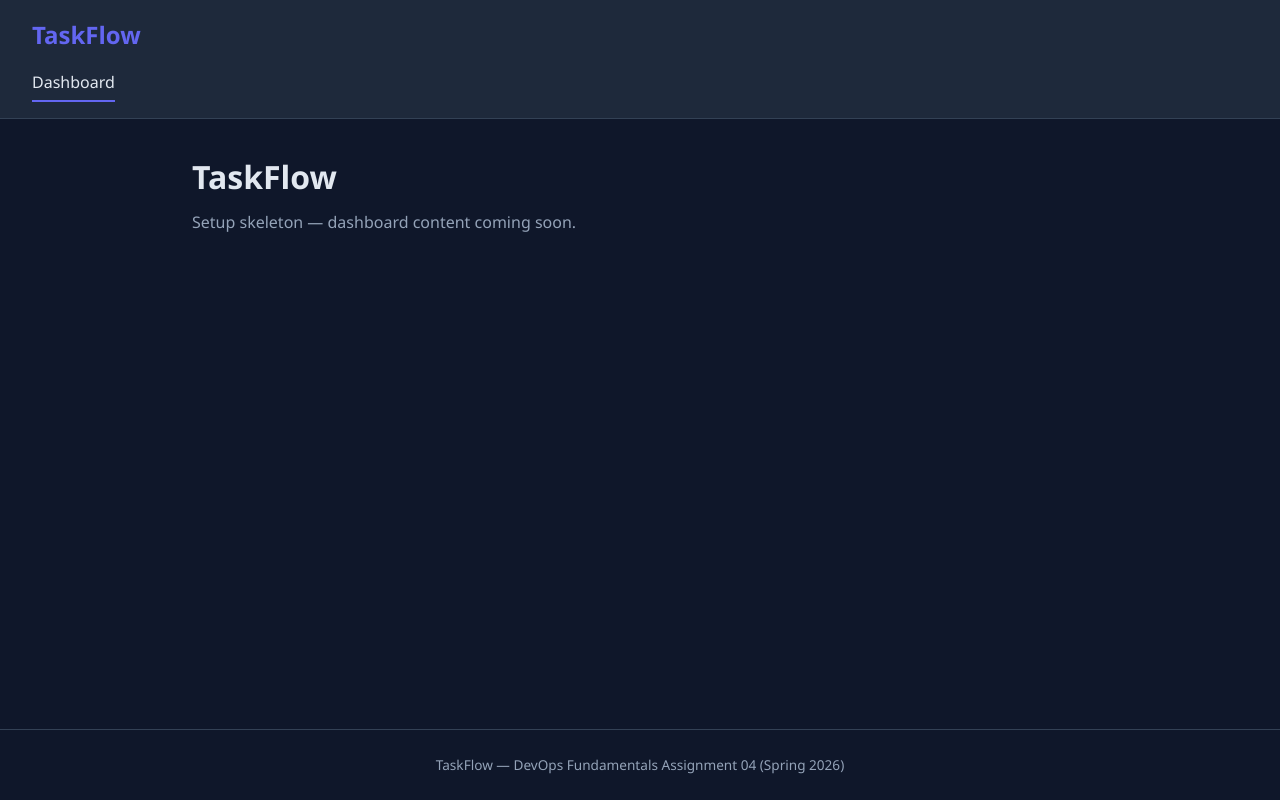
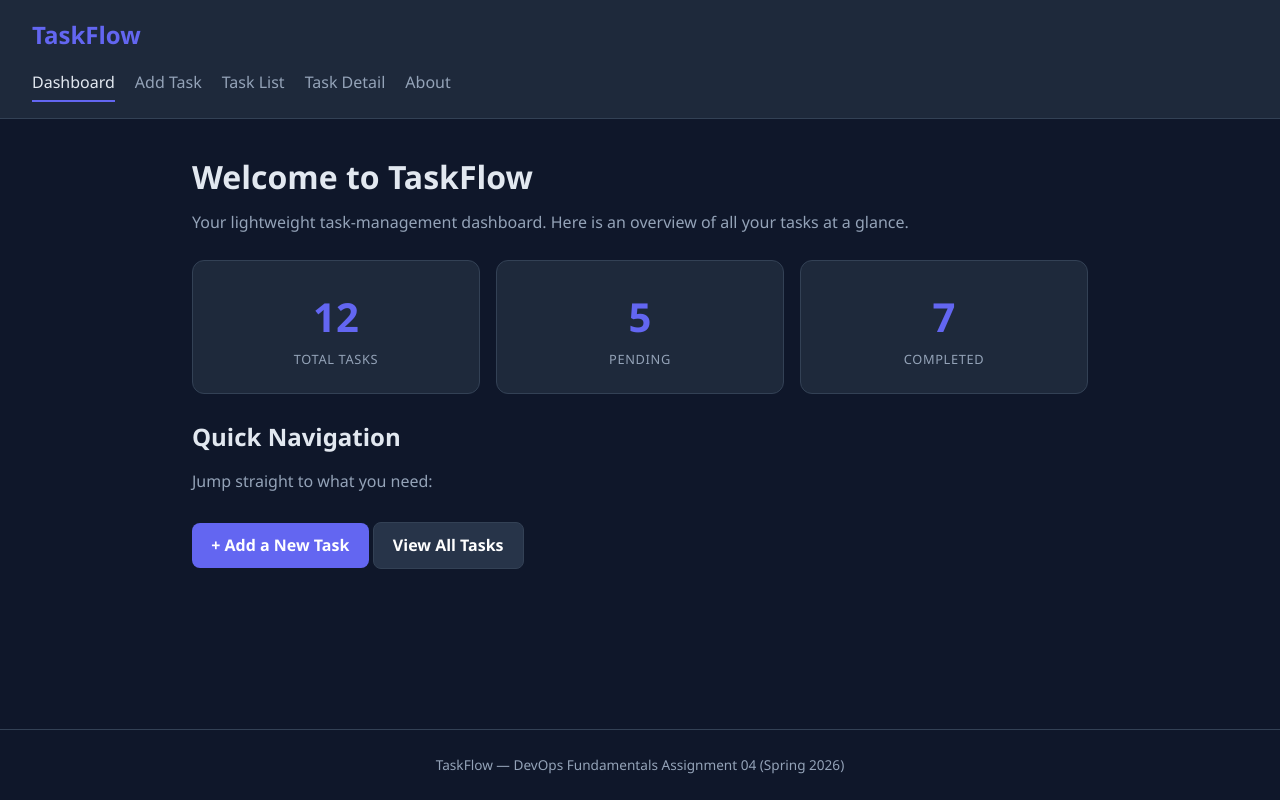
Before and after one commit to AfnanRaees/taskflow-cicd, a plain HTML site: page index.html in a window 1280 px wide. Drawn offline with Linux system fonts and the light colour scheme.

Commit message:
feat: build Home/Dashboard page (index.html)
Implements the full Home/Dashboard: summary count cards (total, pending,
completed), a welcome message, and navigation links to all TaskFlow pages,
styled via the shared style.css.

Co-Authored-By: Claude Opus 4.8 <noreply@anthropic.com>

```diff
--- a/index.html
+++ b/index.html
@@ -11,15 +11,36 @@
     <a class="brand" href="index.html">TaskFlow</a>
     <nav>
       <a href="index.html" class="active">Dashboard</a>
+      <a href="add-task.html">Add Task</a>
+      <a href="task-list.html">Task List</a>
+      <a href="task-detail.html">Task Detail</a>
+      <a href="about.html">About</a>
     </nav>
   </header>
 
   <main>
-    <h1>TaskFlow</h1>
-    <!-- Skeleton Home / Dashboard page committed by the Team Lead during setup.
-         The full Home / Dashboard (summary counts, welcome message, and navigation
-         links to all pages) is built in the feature/AfnanRaees/index pull request. -->
-    <p>Setup skeleton — dashboard content coming soon.</p>
+    <h1>Welcome to TaskFlow</h1>
+    <p>Your lightweight task-management dashboard. Here is an overview of all your tasks at a glance.</p>
+
+    <section class="cards">
+      <div class="card">
+        <div class="count">12</div>
+        <div class="label">Total Tasks</div>
+      </div>
+      <div class="card">
+        <div class="count">5</div>
+        <div class="label">Pending</div>
+      </div>
+      <div class="card">
+        <div class="count">7</div>
+        <div class="label">Completed</div>
+      </div>
+    </section>
+
+    <h2>Quick Navigation</h2>
+    <p>Jump straight to what you need:</p>
+    <a class="btn" href="add-task.html">+ Add a New Task</a>
+    <a class="btn secondary" href="task-list.html">View All Tasks</a>
   </main>
 
   <footer>TaskFlow &mdash; DevOps Fundamentals Assignment 04 (Spring 2026)</footer>
```
